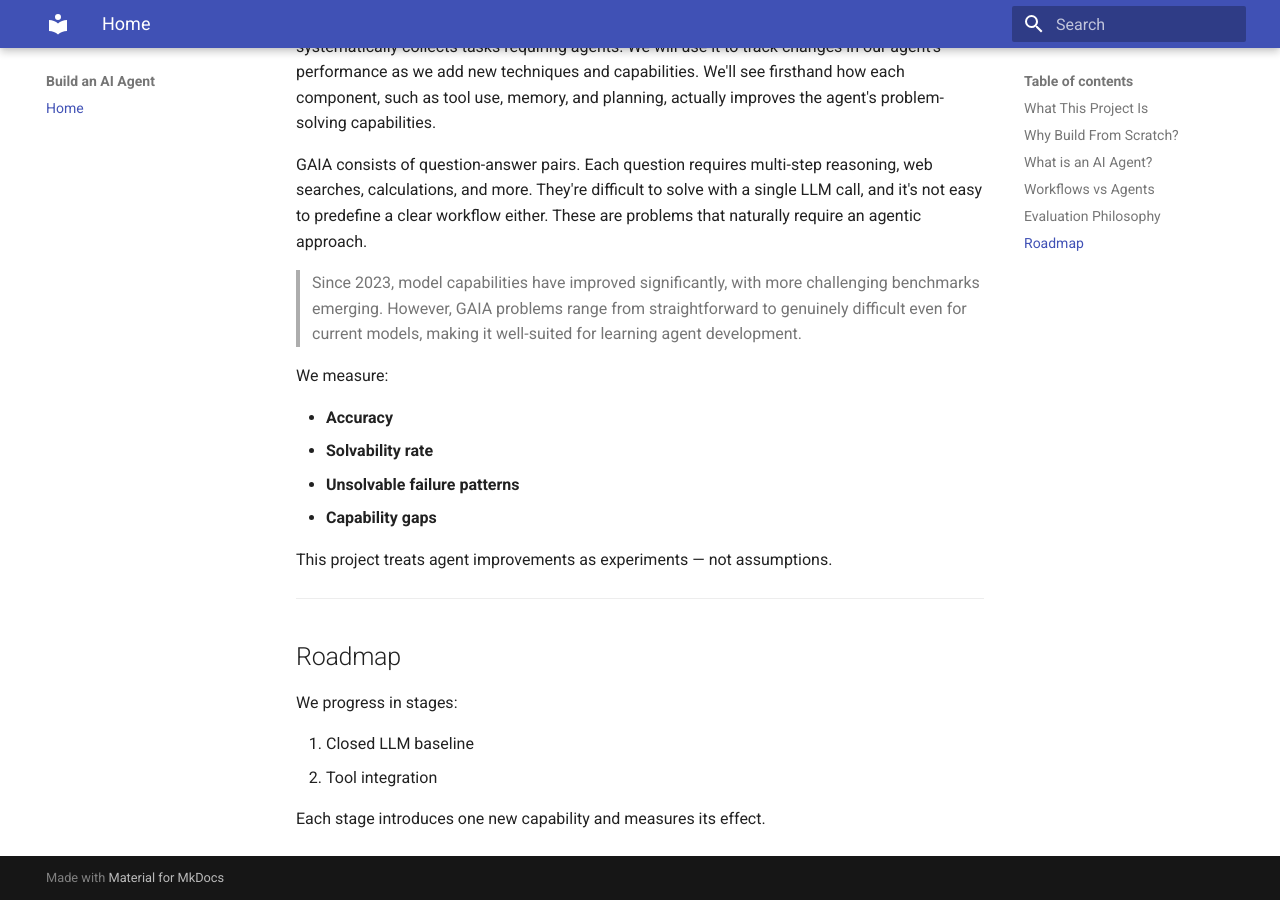
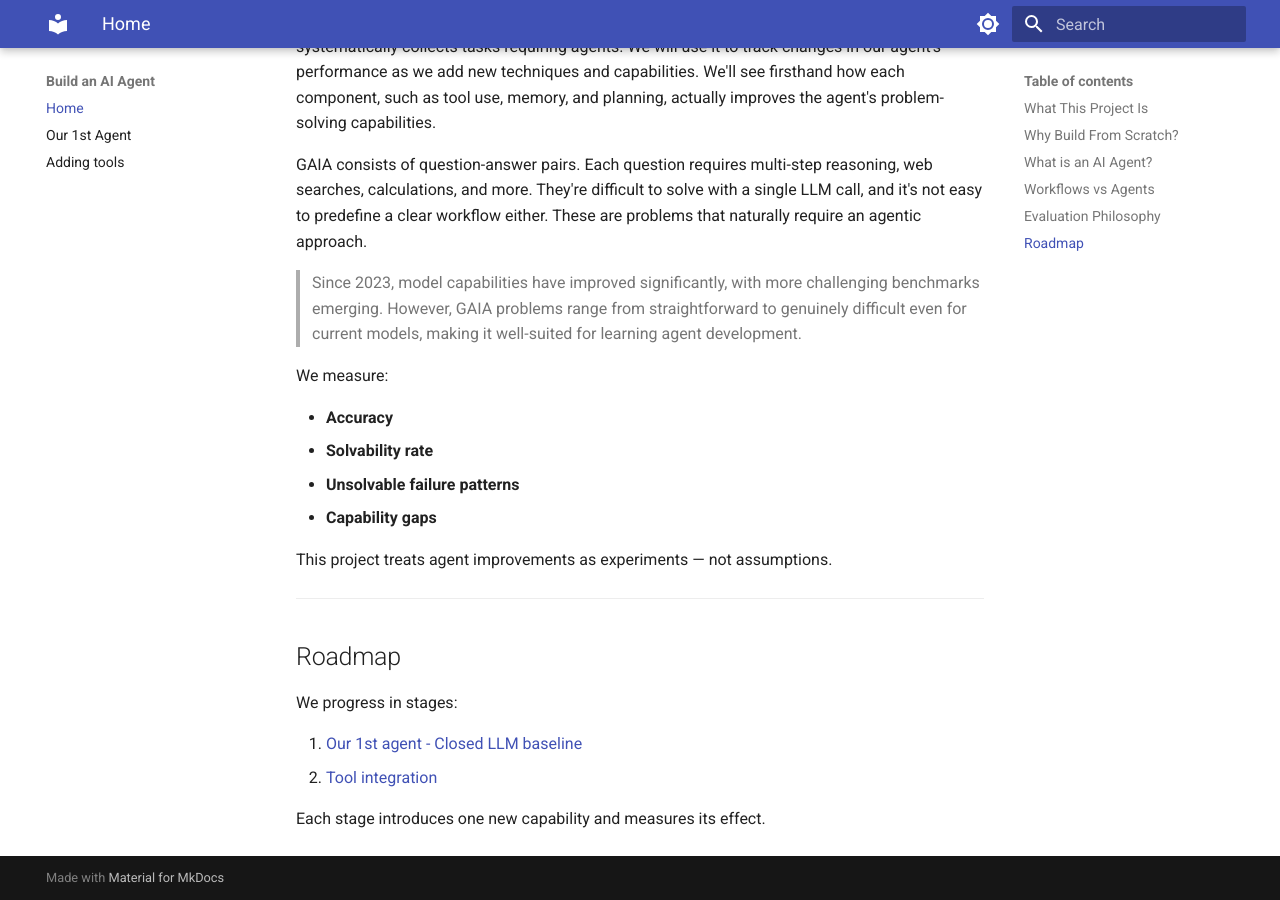
Before and after one commit to rob212/rob-agent, an MkDocs documentation site: the page built from docs/index.md, in a window 1280 px wide and 900 px high, scrolled down 2196 px. Built offline with MkDocs 1.6.1 and Material for MkDocs 9.7.7, drawn with Linux system fonts in a browser that asks for light colours.

Commit message:
more mkdocs

```diff
--- a/docs/index.md
+++ b/docs/index.md
@@ -92,7 +92,7 @@ This project treats agent improvements as experiments — not assumptions.
 
 We progress in stages:
 
-1. Closed LLM baseline
-2. Tool integration
+1. [Our 1st agent - Closed LLM baseline](agent-1.md)
+2. [Tool integration](tools.md)
 
 Each stage introduces one new capability and measures its effect.
--- a/mkdocs.yml
+++ b/mkdocs.yml
@@ -1,6 +1,22 @@
 site_name: Build an AI Agent
 theme:
   name: material
+  palette:
+
+    # Palette toggle for light mode
+    - scheme: default
+      toggle:
+        icon: material/brightness-7
+        name: Switch to dark mode
+
+    # Palette toggle for dark mode
+    - scheme: slate
+      toggle:
+        icon: material/brightness-4
+        name: Switch to light mode
+
 
 nav:
   - Home: index.md
+  - Our 1st Agent: agent-1.md
+  - Adding tools: tools.md
```
Also changed, not shown: docs/agent-1.md (added, +1 -0 lines), docs/tools.md (added, +1 -0 lines).
